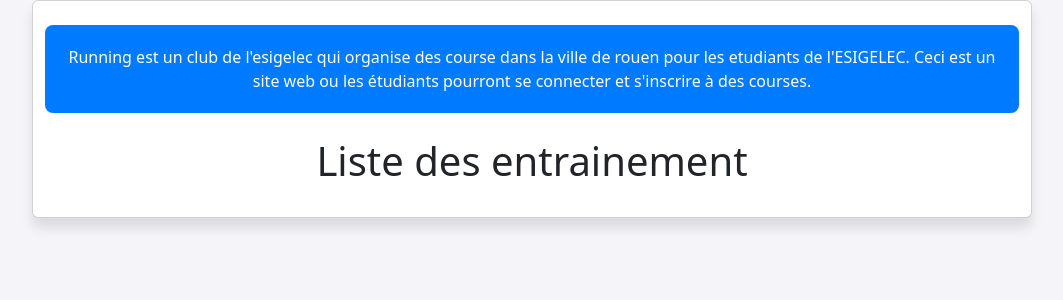
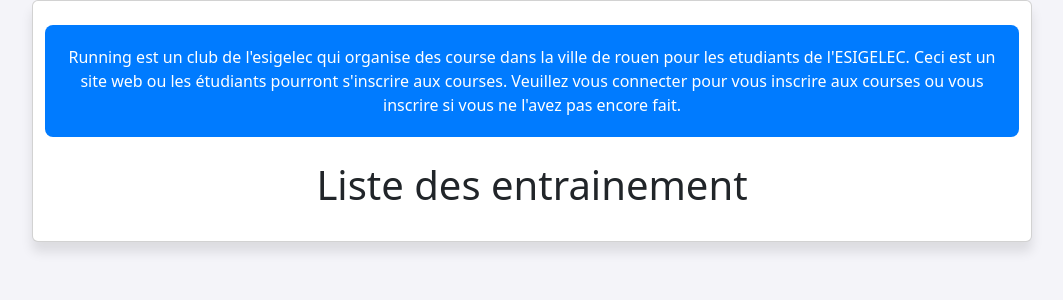
Before and after one commit to HerveTng/Projet-Running, a PHP site: page / in a window 1280 px wide. Shown: the part 82-382 px from the top of the page, without its empty margins (108-1171 px from the left). Run offline with PHP 8.4, Linux system fonts and the light colour scheme; data that the repository does not hold is empty.

Commit message:
description

```diff
--- a/index.php
+++ b/index.php
@@ -20,7 +20,8 @@ include('navbar.php');
                 <div class="row">
                     <p class="encadre">
                         Running est un club de l'esigelec qui organise des course dans la ville de rouen pour les etudiants de l'ESIGELEC.
-                        Ceci est un site web ou les étudiants pourront se connecter et s'inscrire à des courses.
+                        Ceci est un site web ou les étudiants pourront s'inscrire aux courses.
+                        Veuillez vous connecter pour vous inscrire aux courses ou vous inscrire si vous ne l'avez pas encore fait.
                     </p>
                 </div>
                 <div class="row text-center">
```
